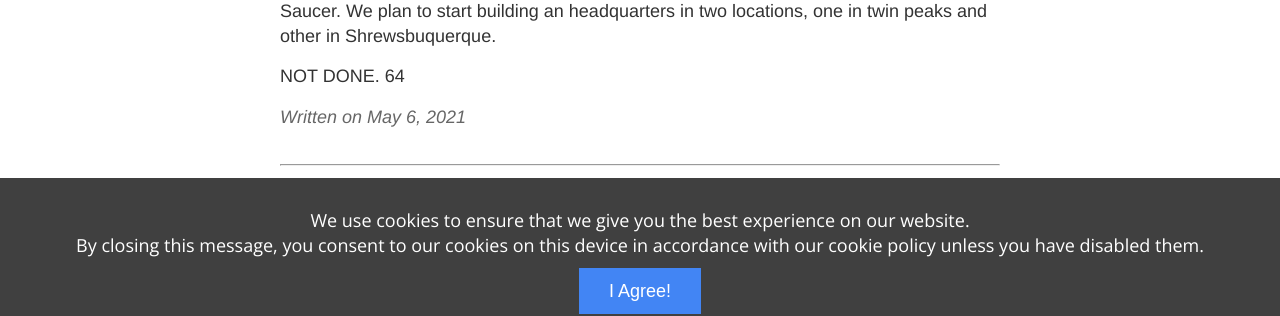
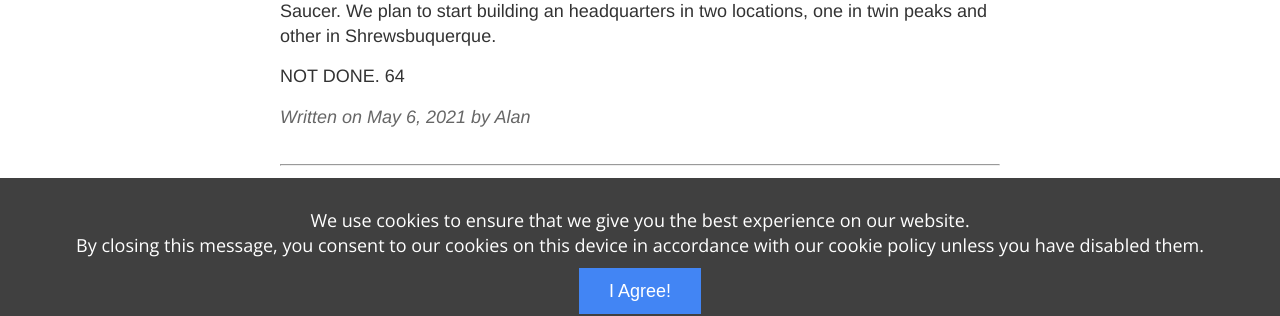
Before and after one commit to NewCaledoniaDevTeam/MountainMessage, a Jekyll site: the page built from _posts/2021-5-6-New-Addons.md, in a window 1280 px wide and 900 px high, scrolled down 2647 px. Shown: the part 556-872 px from the top of the window. Built offline with Jekyll 4.4.1, drawn with Linux system fonts in a browser that asks for light colours; comment, search, counter and statistics services are not loaded.

```diff
--- a/_layouts/post.html
+++ b/_layouts/post.html
@@ -12,7 +12,7 @@ layout: default
     </div>
 
     <div class="date">
-        Written on {{ page.date | date: "%B %e, %Y" }}
+        Written on {{ page.date | date: "%B %e, %Y" }} by {{ page.author }}
     </div>
 
     <br>
```
